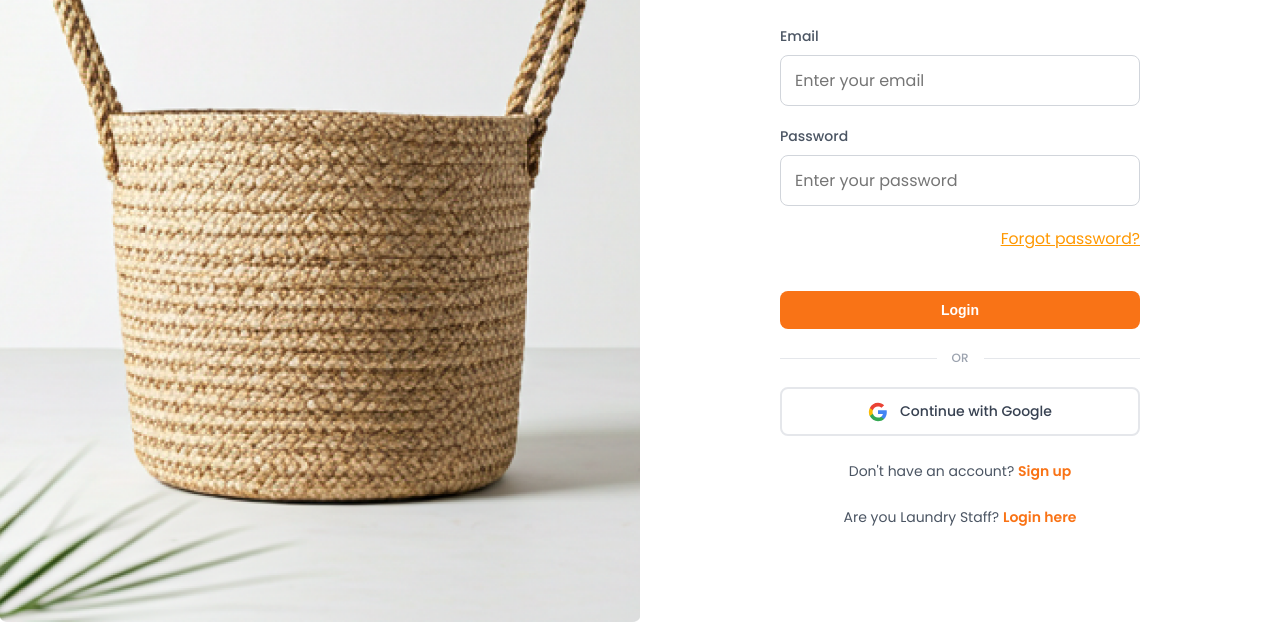
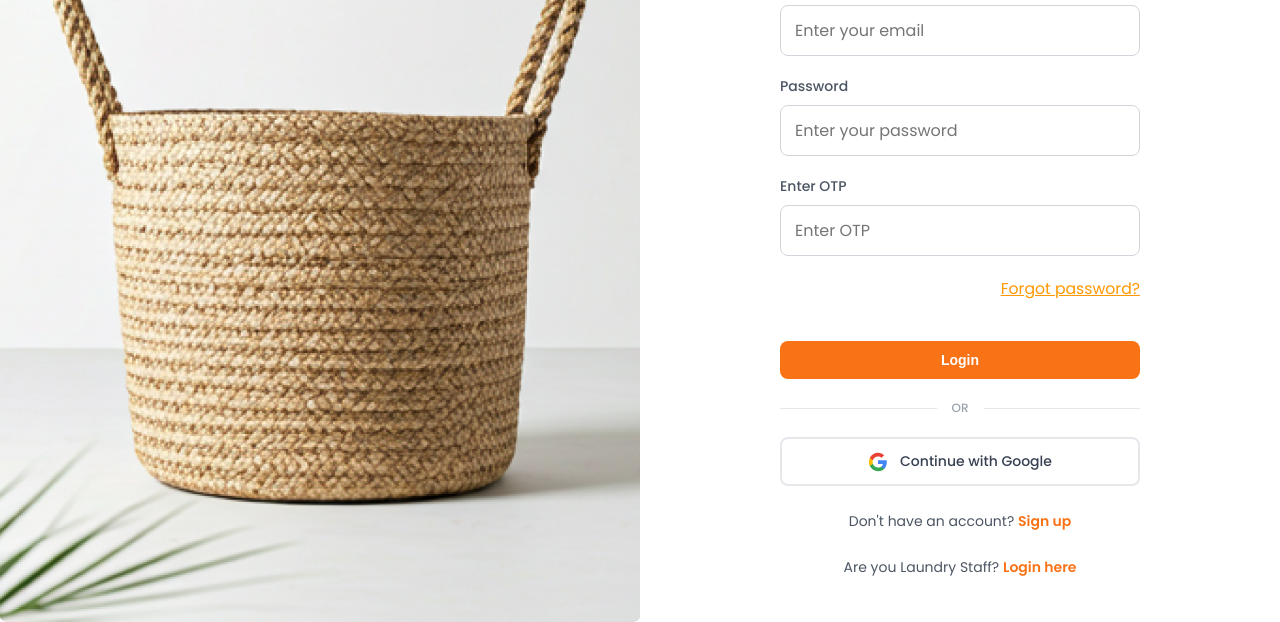
Before and after one commit to Ayuuu-tech/Laundary-Buddy, a website: page frontend/login.html in a window 1280 px wide. Shown: the part 178-800 px from the top of the page. Drawn offline with nearby package versions, Linux system fonts and the light colour scheme; no server answers.

Commit message:
laundrydashboard

```diff
--- a/frontend/login.html
+++ b/frontend/login.html
@@ -40,6 +40,10 @@
                     <div class="input-group">
                         <label for="password">Password</label>
                         <input type="password" id="password" placeholder="Enter your password" required autocomplete="current-password">
+                    </div>
+                    <div class="input-group">
+                        <label for="otp">Enter OTP</label>
+                        <input type="text" id="otp" placeholder="Enter OTP">
                     </div>
                     <div style="text-align:right; margin-bottom:10px;">
                         <a href="reset.html" style="color:#ff9800; text-decoration:underline; font-size:0.98em;">Forgot password?</a>
```
